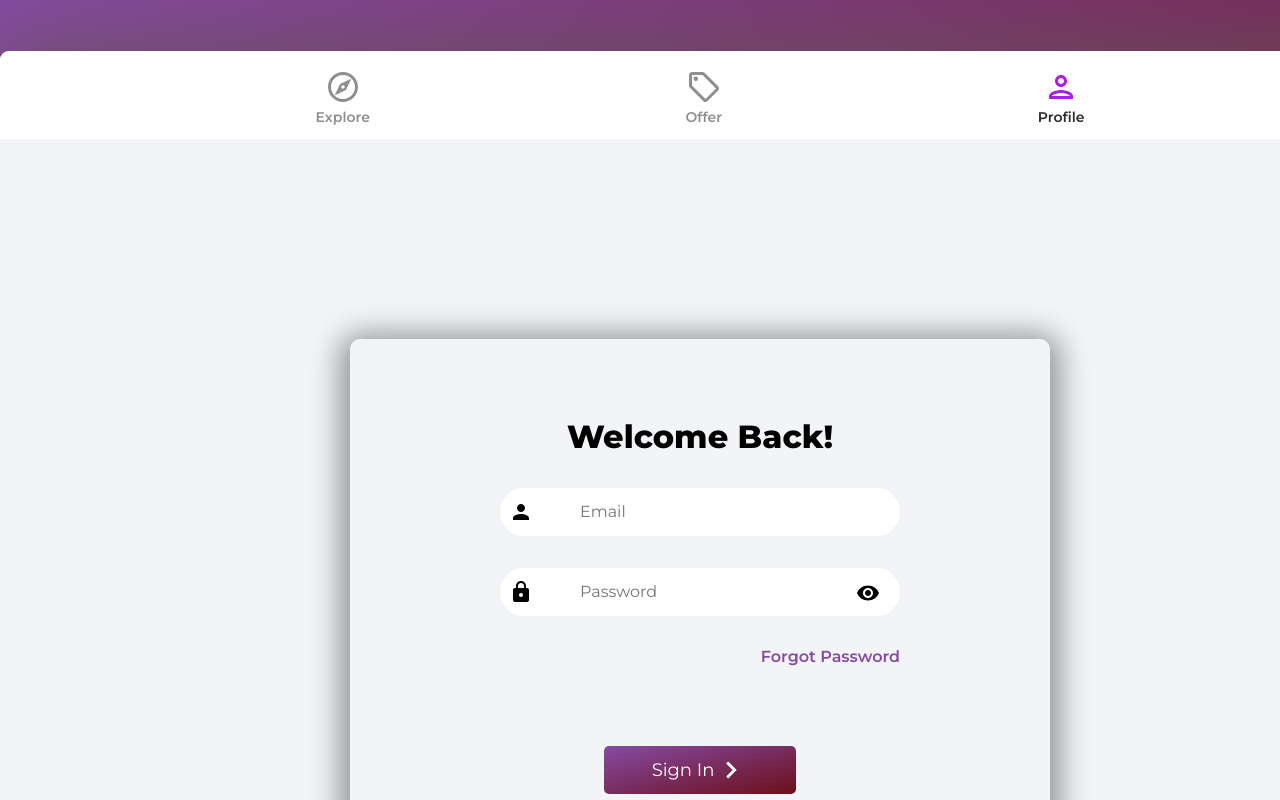
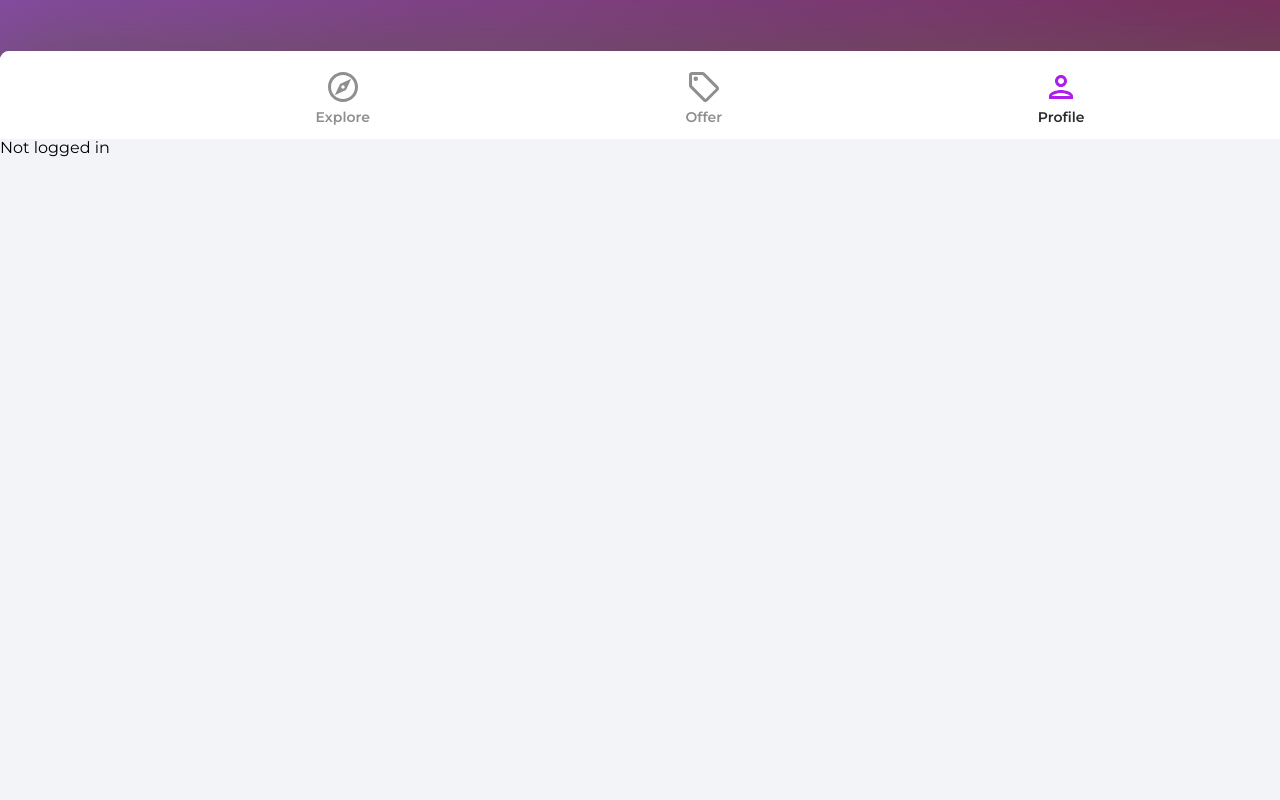
Before and after one commit to piratlena/react-house-marketplace, a React (Create React App) app: page /profile in a window 1280 px wide. Shown: the top 800 px of the page. Built offline with nearby package versions, Linux system fonts and the light colour scheme.

Commit message:
add sign in logic

```diff
--- a/package.json
+++ b/package.json
@@ -12,6 +12,7 @@
     "react-dom": "^18.2.0",
     "react-router-dom": "^6.8.1",
     "react-scripts": "5.0.1",
+    "react-toastify": "^9.1.1",
     "sanitize.css": "^13.0.0",
     "web-vitals": "^2.1.4"
   },
--- a/src/App.js
+++ b/src/App.js
@@ -1,4 +1,6 @@
 import { Route, Routes } from "react-router-dom";
+import { ToastContainer } from "react-toastify";
+import "react-toastify/dist/ReactToastify.css";
 import ExplorePage from "./pages/ExplorePage";
 import ForgotPasswordPage from "./pages/ForgotPasswordPage";
 import OffersPage from "./pages/OffersPage";
@@ -14,11 +16,12 @@
       <Routes>
         <Route path="/" element={<ExplorePage />} />
         <Route path="/offers" element={<OffersPage />} />
-        <Route path="/profile" element={<SignInPage />} />
+        <Route path="/profile" element={<ProfilePage />} />
         <Route path="/sign-in" element={<SignInPage />} />
         <Route path="/sign-up" element={<SignUpPage />} />
         <Route path="/forgot-password" element={<ForgotPasswordPage />} />
       </Routes>
+      <ToastContainer />
     </div>
   );
 }
--- a/src/pages/ProfilePage.jsx
+++ b/src/pages/ProfilePage.jsx
@@ -1,10 +1,13 @@
-import React from "react";
+import React, { useEffect, useState } from "react";
+import { getAuth } from "firebase/auth";
 
 function ProfilePage() {
-  return (
-    <div>
-      <h1>ProfilePage</h1>
-    </div>
-  );
+  const [user, setUser] = useState(null);
+  const auth = getAuth();
+
+  useEffect(() => {
+    setUser(auth.currentUser);
+  }, []);
+  return user ? <h1>{user.displayName}</h1> : "Not logged in";
 }
 export default ProfilePage;
--- a/src/pages/SignUpPage.jsx
+++ b/src/pages/SignUpPage.jsx
@@ -7,6 +7,7 @@
   updateProfile,
 } from "firebase/auth";
 import { db } from "../firebase.config";
+import { toast } from "react-toastify";
 import { setDoc, serverTimestamp, doc } from "firebase/firestore";
 import { ReactComponent as ArrowRightIcon } from "../assets/svg/keyboardArrowRightIcon.svg";
 import visibilityIcon from "../assets/svg/visibilityIcon.svg";
@@ -48,7 +49,9 @@
 
       navigate("/");
     } catch (error) {
-      console.log(error);
+      toast.error("Something went wrong with registration", {
+        position: toast.POSITION.TOP_CENTER,
+      });
     }
   };
 
--- a/src/pages/SingInPage.jsx
+++ b/src/pages/SingInPage.jsx
@@ -1,6 +1,8 @@
 import React from "react";
 import { useState } from "react";
 import { Link, useNavigate } from "react-router-dom";
+import { getAuth, signInWithEmailAndPassword } from "firebase/auth";
+import { toast } from "react-toastify";
 import { ReactComponent as ArrowRightIcon } from "../assets/svg/keyboardArrowRightIcon.svg";
 import visibilityIcon from "../assets/svg/visibilityIcon.svg";
 
@@ -18,6 +20,27 @@
       [e.target.id]: e.target.value,
     }));
   };
+
+  const onSubmit = async (e) => {
+    e.preventDefault();
+    try {
+      const auth = getAuth();
+
+      const userCredential = await signInWithEmailAndPassword(
+        auth,
+        email,
+        password
+      );
+
+      if (userCredential.user) {
+        navigate("/");
+      }
+    } catch (error) {
+      toast.error("Bad User Credentials", {
+        position: toast.POSITION.TOP_CENTER,
+      });
+    }
+  };
   return (
     <>
       <div className="pageContainer">
@@ -26,7 +49,7 @@
             <div>
               <p className="pageTitle">Welcome Back!</p>
             </div>
-            <form>
+            <form onSubmit={onSubmit}>
               <input
                 className="emailInput"
                 type="email"
```
Also changed, not shown: 1 other file (tests, documents, lock files or other folders).
